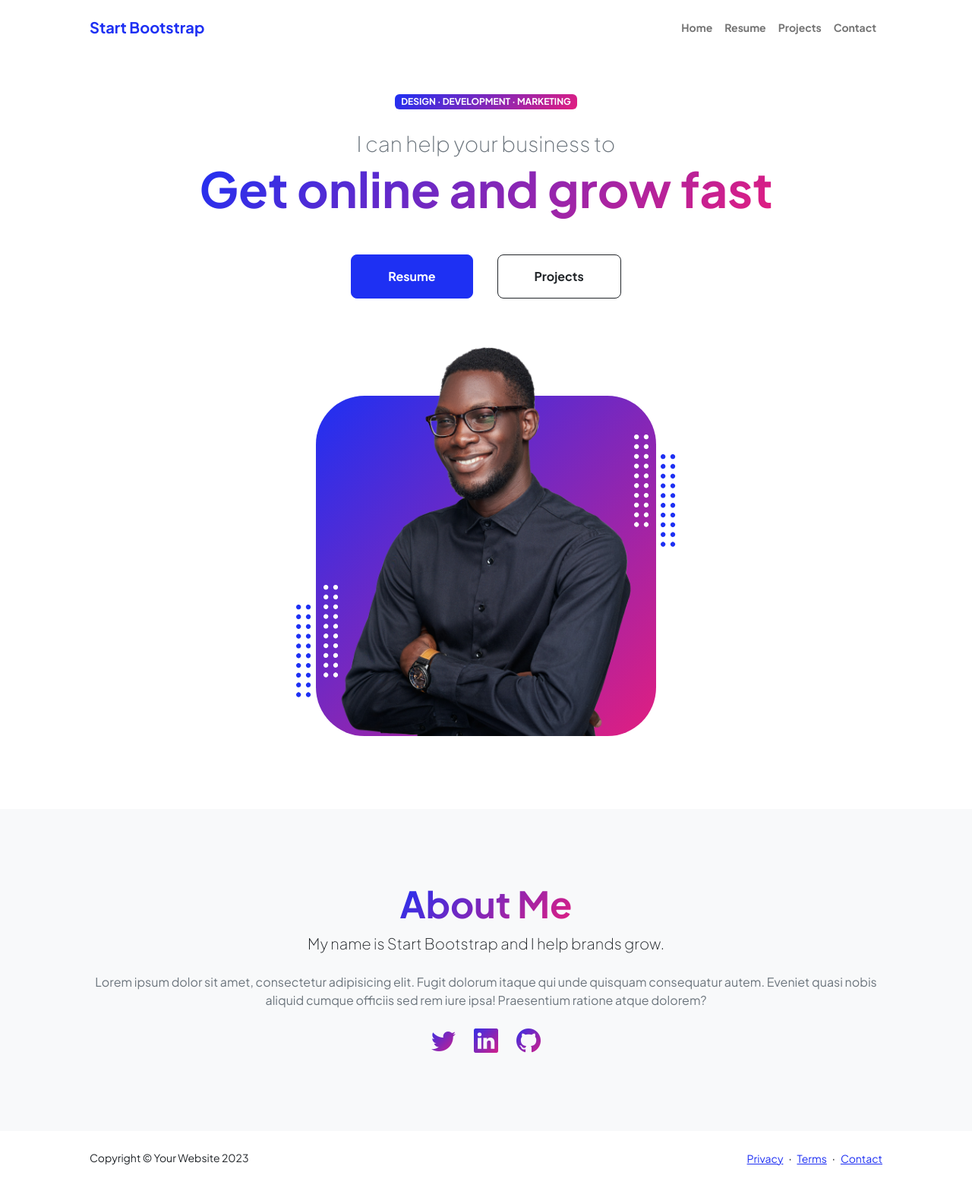
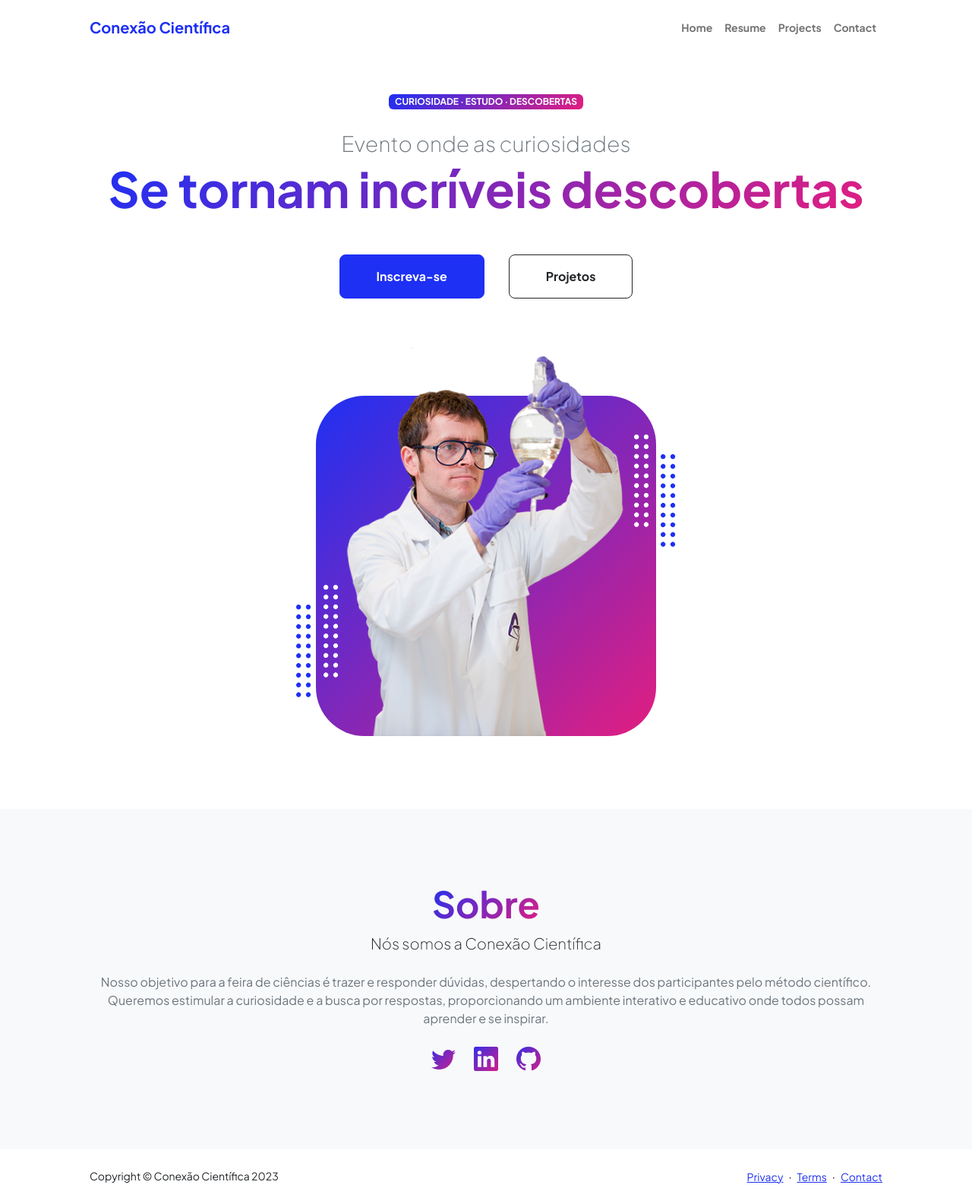
Before and after one commit to yan-valadares/trabalho-banco-de-dados, a website: page dist/index.html in a window 1280 px wide. Shown: the whole page at 76% size. Drawn offline with nearby package versions, Linux system fonts and the light colour scheme.

Commit message:
Modificando a página home

```diff
--- a/dist/index.html
+++ b/dist/index.html
@@ -5,7 +5,7 @@
         <meta name="viewport" content="width=device-width, initial-scale=1, shrink-to-fit=no" />
         <meta name="description" content="" />
         <meta name="author" content="" />
-        <title>Personal - Start Bootstrap Theme</title>
+        <title>Conexão Científica</title>
         <!-- Favicon-->
         <link rel="icon" type="image/x-icon" href="assets/favicon.ico" />
         <!-- Custom Google font-->
@@ -22,7 +22,7 @@
             <!-- Navigation-->
             <nav class="navbar navbar-expand-lg navbar-light bg-white py-3">
                 <div class="container px-5">
-                    <a class="navbar-brand" href="index.html"><span class="fw-bolder text-primary">Start Bootstrap</span></a>
+                    <a class="navbar-brand" href="index.html"><span class="fw-bolder text-primary">Conexão Científica</span></a>
                     <button class="navbar-toggler" type="button" data-bs-toggle="collapse" data-bs-target="#navbarSupportedContent" aria-controls="navbarSupportedContent" aria-expanded="false" aria-label="Toggle navigation"><span class="navbar-toggler-icon"></span></button>
                     <div class="collapse navbar-collapse" id="navbarSupportedContent">
                         <ul class="navbar-nav ms-auto mb-2 mb-lg-0 small fw-bolder">
@@ -41,12 +41,12 @@
                         <div class="col-xxl-5">
                             <!-- Header text content-->
                             <div class="text-center text-xxl-start">
-                                <div class="badge bg-gradient-primary-to-secondary text-white mb-4"><div class="text-uppercase">Design &middot; Development &middot; Marketing</div></div>
-                                <div class="fs-3 fw-light text-muted">I can help your business to</div>
-                                <h1 class="display-3 fw-bolder mb-5"><span class="text-gradient d-inline">Get online and grow fast</span></h1>
+                                <div class="badge bg-gradient-primary-to-secondary text-white mb-4"><div class="text-uppercase">Curiosidade &middot; Estudo &middot; Descobertas</div></div>
+                                <div class="fs-3 fw-light text-muted">Evento onde as curiosidades</div>
+                                <h1 class="display-3 fw-bolder mb-5"><span class="text-gradient d-inline">Se tornam incríveis descobertas</span></h1>
                                 <div class="d-grid gap-3 d-sm-flex justify-content-sm-center justify-content-xxl-start mb-3">
-                                    <a class="btn btn-primary btn-lg px-5 py-3 me-sm-3 fs-6 fw-bolder" href="resume.html">Resume</a>
-                                    <a class="btn btn-outline-dark btn-lg px-5 py-3 fs-6 fw-bolder" href="projects.html">Projects</a>
+                                    <a class="btn btn-primary btn-lg px-5 py-3 me-sm-3 fs-6 fw-bolder" href="resume.html">Inscreva-se</a>
+                                    <a class="btn btn-outline-dark btn-lg px-5 py-3 fs-6 fw-bolder" href="projects.html">Projetos</a>
                                 </div>
                             </div>
                         </div>
@@ -56,7 +56,7 @@
                                 <div class="profile bg-gradient-primary-to-secondary">
                                     <!-- TIP: For best results, use a photo with a transparent background like the demo example below-->
                                     <!-- Watch a tutorial on how to do this on YouTube (link)-->
-                                    <img class="profile-img" src="assets/profile.png" alt="..." />
+                                    <img class="profile-img" src="assets/cientist.png" alt="..." />
                                     <div class="dots-1">
                                         <!-- SVG Dots-->
                                         <svg version="1.1" xmlns="http://www.w3.org/2000/svg" xmlns:xlink="http://www.w3.org/1999/xlink" x="0px" y="0px" viewBox="0 0 191.6 1215.4" style="enable-background: new 0 0 191.6 1215.4" xml:space="preserve">
@@ -181,9 +181,9 @@
                     <div class="row gx-5 justify-content-center">
                         <div class="col-xxl-8">
                             <div class="text-center my-5">
-                                <h2 class="display-5 fw-bolder"><span class="text-gradient d-inline">About Me</span></h2>
-                                <p class="lead fw-light mb-4">My name is Start Bootstrap and I help brands grow.</p>
-                                <p class="text-muted">Lorem ipsum dolor sit amet, consectetur adipisicing elit. Fugit dolorum itaque qui unde quisquam consequatur autem. Eveniet quasi nobis aliquid cumque officiis sed rem iure ipsa! Praesentium ratione atque dolorem?</p>
+                                <h2 class="display-5 fw-bolder"><span class="text-gradient d-inline">Sobre</span></h2>
+                                <p class="lead fw-light mb-4">Nós somos a Conexão Científica</p>
+                                <p class="text-muted">Nosso objetivo para a feira de ciências é trazer e responder dúvidas, despertando o interesse dos participantes pelo método científico. Queremos estimular a curiosidade e a busca por respostas, proporcionando um ambiente interativo e educativo onde todos possam aprender e se inspirar.</p>
                                 <div class="d-flex justify-content-center fs-2 gap-4">
                                     <a class="text-gradient" href="#!"><i class="bi bi-twitter"></i></a>
                                     <a class="text-gradient" href="#!"><i class="bi bi-linkedin"></i></a>
@@ -199,7 +199,7 @@
         <footer class="bg-white py-4 mt-auto">
             <div class="container px-5">
                 <div class="row align-items-center justify-content-between flex-column flex-sm-row">
-                    <div class="col-auto"><div class="small m-0">Copyright &copy; Your Website 2023</div></div>
+                    <div class="col-auto"><div class="small m-0">Copyright &copy; Conexão Científica 2023</div></div>
                     <div class="col-auto">
                         <a class="small" href="#!">Privacy</a>
                         <span class="mx-1">&middot;</span>
```
Also changed, not shown: dist/assets/cientist.png (added), dist/assets/profile.png (deleted).
